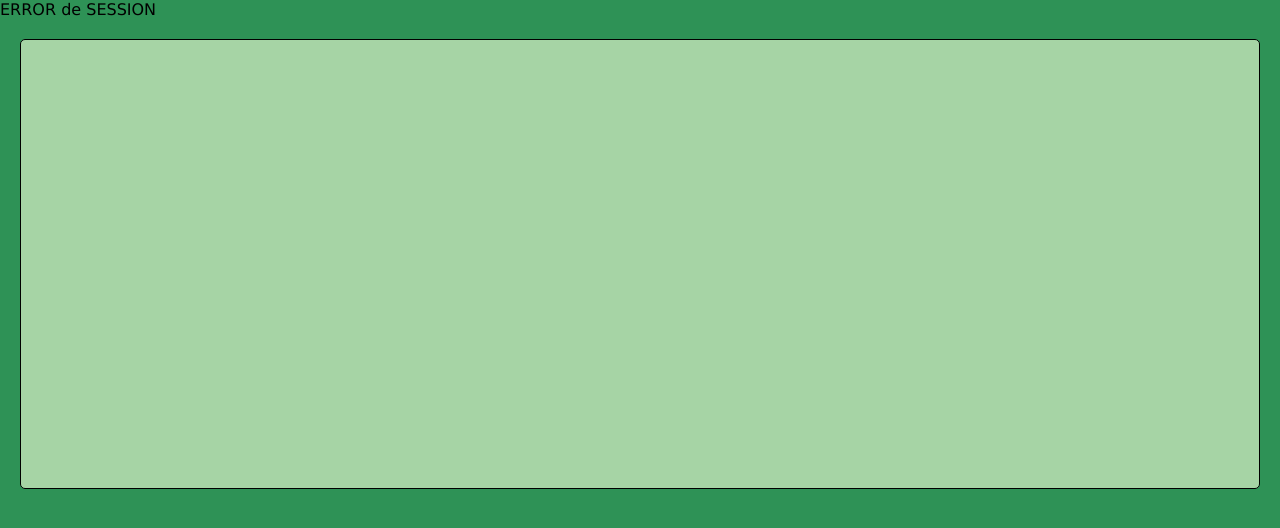
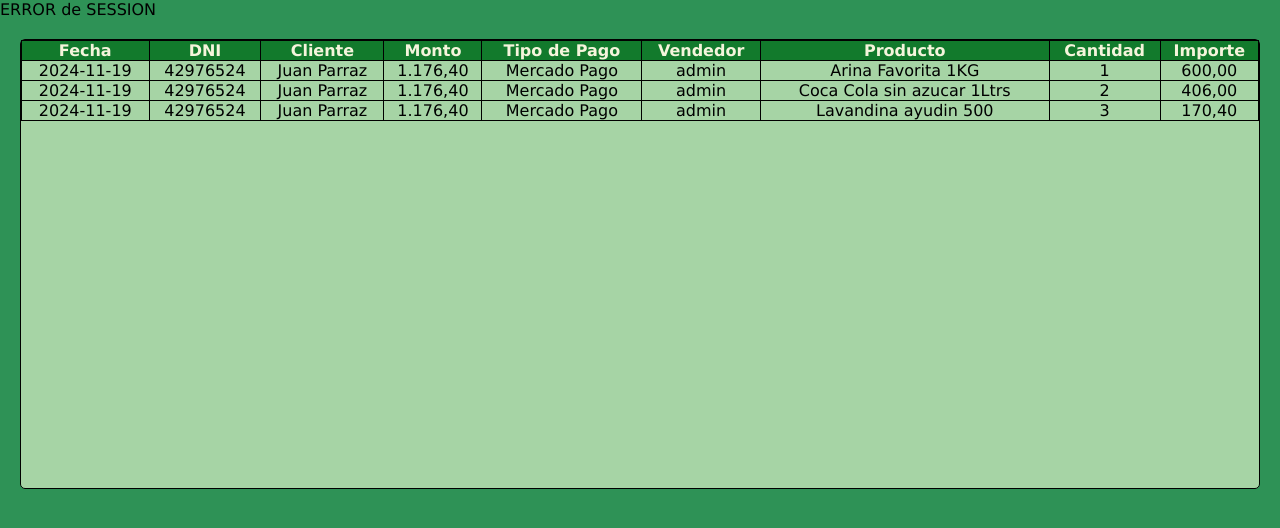
Before and after one commit to DarioNel/CajaRegistradora, a PHP site: page /php/sales.php in a window 1280 px wide. Shown: the part 100-628 px from the top of the page. Run offline with PHP 8.4, Linux system fonts and the light colour scheme; data comes from the database, SQL or seed files in the repository.

Commit message:
version 11 add file sales

```diff
--- a/css/user.css
+++ b/css/user.css
@@ -63,3 +63,20 @@
     border-radius:5px ;
     cursor: pointer;
 }
+
+.table-sales {
+    width: 100%;
+    border-collapse: collapse;
+    text-align: center;
+}
+
+.table-sales th {
+    border: 1px solid black;
+    text-align: center;
+    background-color: #0d7728f5;
+    color: beige;
+}
+.table-sales td {
+    border: 1px solid black;
+    text-align: center;
+}
--- a/php/connection.php
+++ b/php/connection.php
@@ -1,6 +1,6 @@
 <?php
 // Declaración de variables
-$servername = "172.19.0.2";
+$servername = "172.19.0.3";
 $username = "root";
 $password = "1234";
 $database = "negocio";
--- a/php/main_admin.php
+++ b/php/main_admin.php
@@ -106,7 +106,7 @@
                  <span class="total-valor"><?php echo "$" .  number_format($total, 2);?></span>
             </div>
         </div>
-        <div class="table">
+        <div class="content-table">
             <table>
                 <tr>
                     <th>ID</th>
--- a/php/products_table.php
+++ b/php/products_table.php
@@ -31,7 +31,7 @@
 
         }
         ?>
-        <div class="table">
+        <div class="content-table">
             <table>
                 <tr>
                     <th>ID</th>
--- a/php/sales.php
+++ b/php/sales.php
@@ -3,6 +3,8 @@
 if (session_status() == PHP_SESSION_NONE) {
     session_start();
 }
+// Incluyo la conexion a la base de datos.
+include ('connection.php');
 ?>
 <!DOCTYPE html>
 <html lang="en">
@@ -14,9 +16,9 @@
     <title>Ventas</title>
 </head>
 <body>
-    <?php require('header.php')?>
+    <?php require('header.php');?>
     <main>
-    <?php
+        <?php
         // Verificar si el usuario está autenticado
         if (isset($_SESSION['nombre']) && isset($_SESSION['tipo'])) {
             $user = $_SESSION['nombre'];
@@ -29,11 +31,57 @@
         }
         ?>
         <div class="content-user">
+            <table class="table-sales">
+                <tr>
+                    <th>Fecha</th>
+                    <th>DNI</th>
+                    <th>Cliente</th>
+                    <th>Monto</th>
+                    <th>Tipo de Pago</th>
+                    <th>Vendedor</th>
+                    <th>Producto</th>
+                    <th>Cantidad</th>
+                    <th>Importe</th>
+                </tr>
+                <?php
+                $sql_ventas = "SELECT
+                                v.Fecha,
+                                c.DNI,
+                                c.Nombre AS Cliente,
+                                v.Total AS Monto,
+                                v.Tipo_pago,
+                                u.Nombre AS Vendedor,
+                                p.Nombre AS Producto,
+                                dv.Cantidad,
+                                dv.Importe
+                                FROM Ventas v
+                                JOIN Clientes c ON v.Id_cliente = c.Id_cliente
+                                JOIN Usuarios u ON v.Id_usuario = u.Id_usuario
+                                JOIN Detalles_Ventas dv ON v.Id_venta = dv.Id_venta
+                                JOIN Productos p ON dv.Id_producto = p.Id_producto
+                                ORDER BY v.Fecha DESC, c.Nombre, p.Nombre";
 
-            </form>
+                $result = $conn->query($sql_ventas);
+                if (!$result){
+                    // Mostrame el siguiente error.
+                    die("Error en la consulta en la base de datos: " . $conn->error);
+                }
+                // Mostrar los resultados
+                while($row = $result->fetch_assoc()) { ?>
+                <tr>
+                    <td><?php echo $row['Fecha']; ?></td> <!-- Fecha de la venta -->
+                    <td><?php echo $row['DNI']; ?></td> <!-- DNI del cliente -->
+                    <td><?php echo $row['Cliente']; ?></td> <!-- Nombre del cliente -->
+                    <td><?php echo number_format($row['Monto'], 2, ',', '.'); ?></td> <!-- Monto total de la venta -->
+                    <td><?php echo $row['Tipo_pago']; ?></td> <!-- Tipo de pago-->
+                    <td><?php echo $row['Vendedor']; ?></td> <!-- Nombre del vendedor -->
+                    <td><?php echo $row['Producto']; ?></td> <!-- Nombre del producto -->
+                    <td><?php echo $row['Cantidad']; ?></td> <!-- Cantidad de producto vendido -->
+                    <td><?php echo number_format($row['Importe'], 2, ',', '.'); ?></td> <!-- Importe por producto -->
+                </tr>
+                <?php } ?>
+            </table>
         </div>
-
     </main>
-
 </body>
 </html>
--- a/php/user_table.php
+++ b/php/user_table.php
@@ -31,7 +31,7 @@
 
         }
         ?>
-        <div class="table">
+        <div class="content-table">
             <table>
                 <tr>
                     <th>ID</th>
```
Also changed, not shown: css/main.css (+12 -3 lines), css/tables.css (+11 -4 lines).
